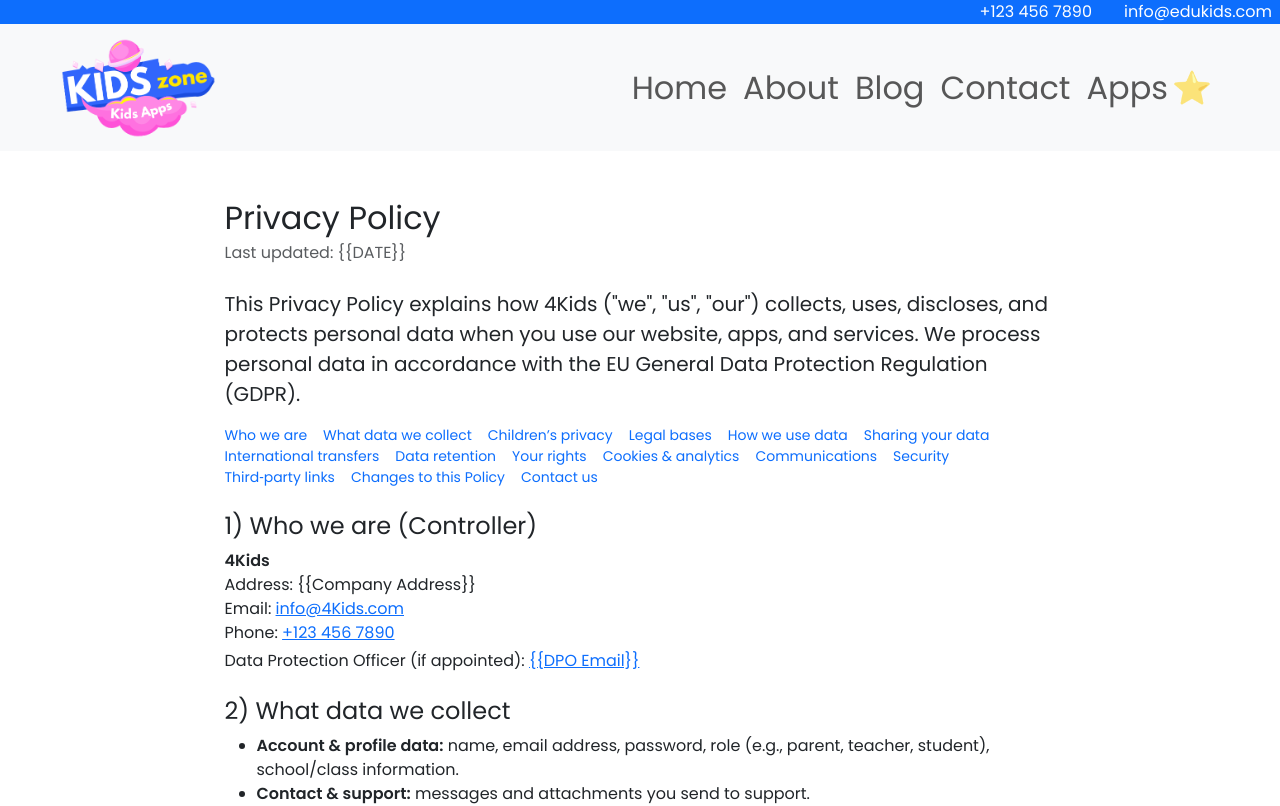
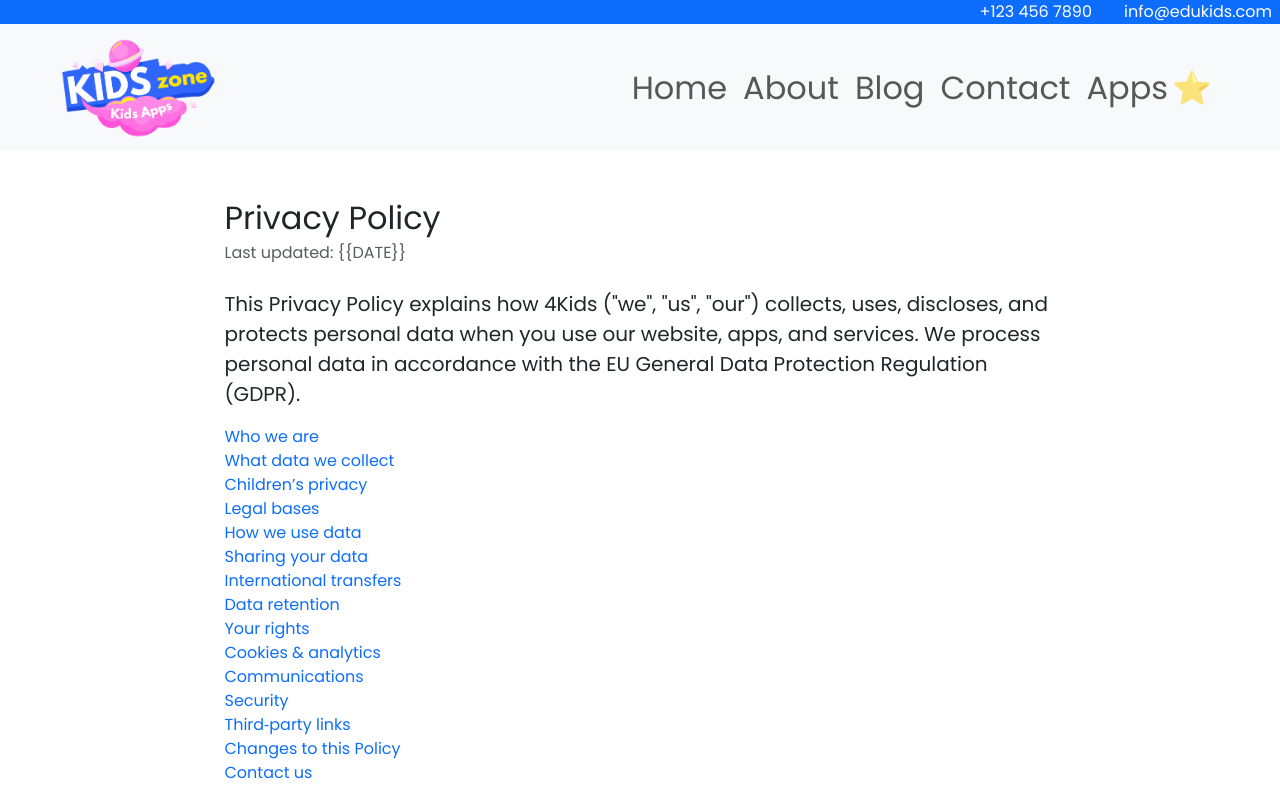
Before and after one commit to GeoCloudUtils/ReactKidsApp, a React (Vite) app: page /privacy in a window 1280 px wide. Shown: the top 806 px of the page. Built offline with nearby package versions, Linux system fonts and the light colour scheme.

Commit message:
Privacy changes

```diff
--- a/src/pages/PrivacyPolicy.tsx
+++ b/src/pages/PrivacyPolicy.tsx
@@ -38,7 +38,7 @@ export default function PrivacyPolicy({
 
           {/* Quick nav */}
           <nav className="mb-4">
-            <ul className="list-inline small mb-0">
+            <ul className="list-group mb-0">
               {[
                 ["controller", "Who we are"],
                 ["data", "What data we collect"],
```
